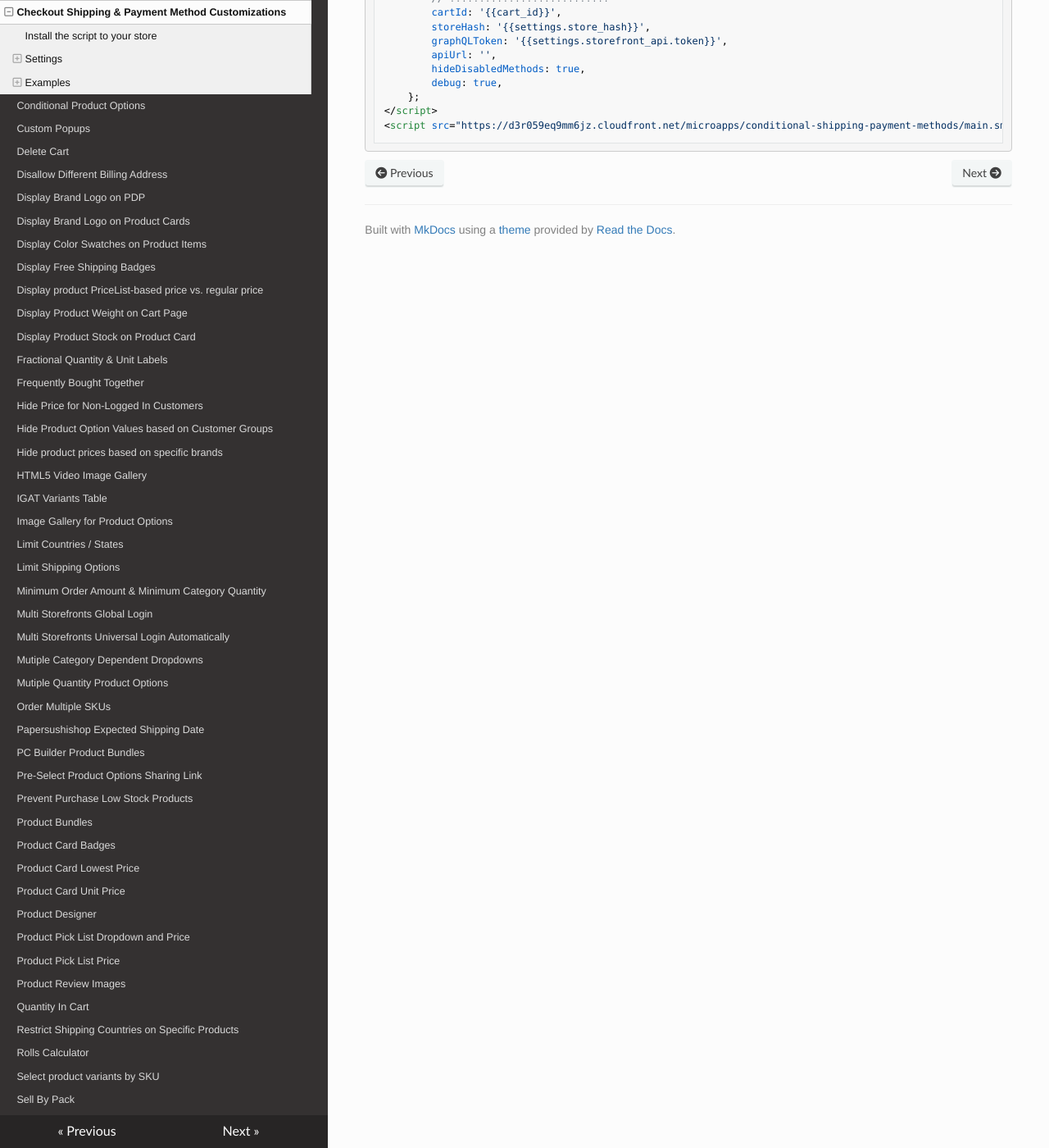
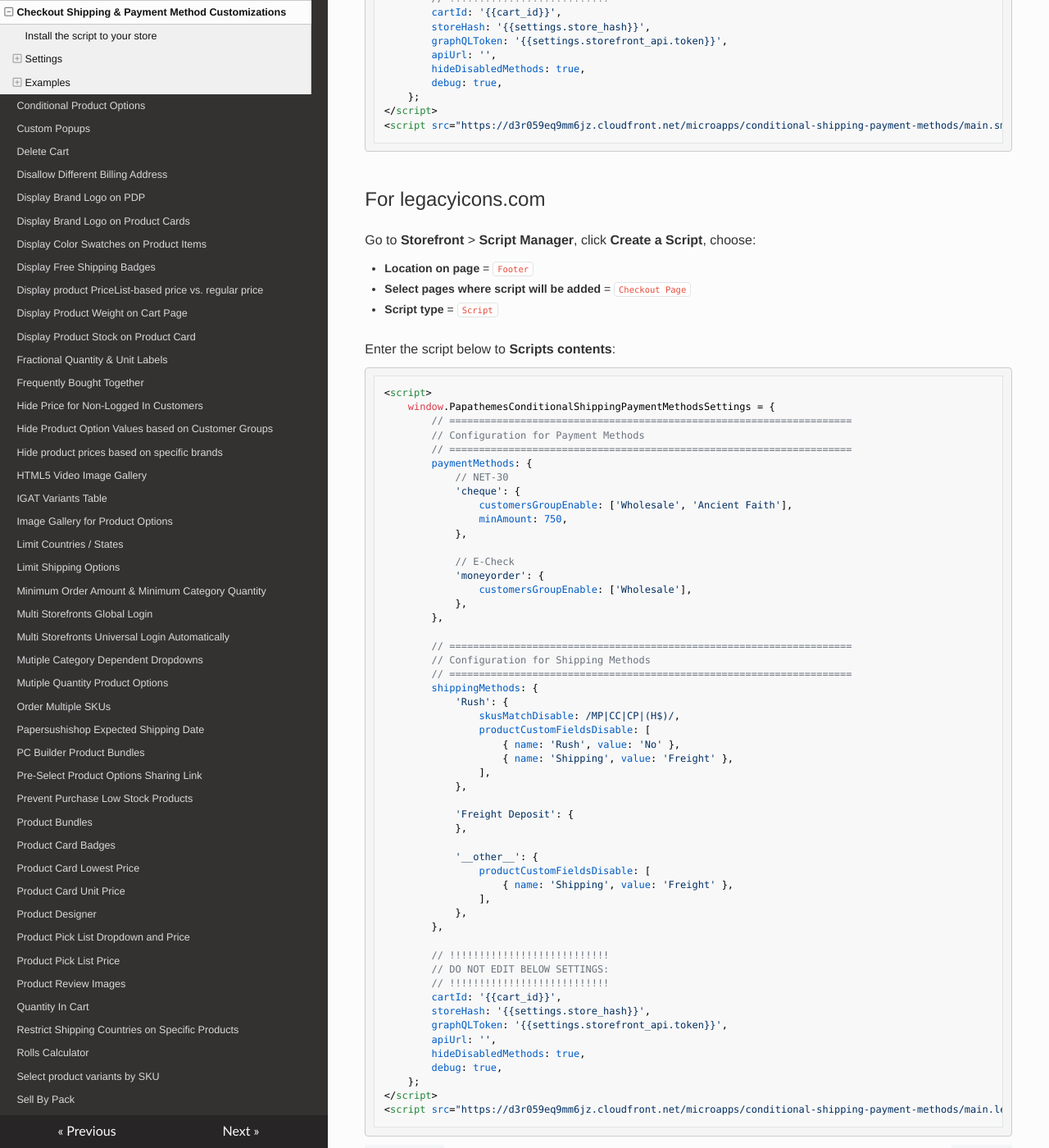
Before and after one commit to tvlgiao/bc-addons-docs, an MkDocs documentation site: the page built from docs/checkout-shipping-and-payment-method-customizations.md, in a window 1280 px wide and 1400 px high, scrolled down 16279 px. Shown: the whole window at 82% size. Built offline with MkDocs 1.6.1, drawn with Linux system fonts in a browser that asks for light colours; nearby versions of some CDN libraries.

Commit message:
Update checkout-shipping-and-payment-method-customizations.md for legacyicons.com

````diff
--- a/docs/checkout-shipping-and-payment-method-customizations.md
+++ b/docs/checkout-shipping-and-payment-method-customizations.md
@@ -818,3 +818,70 @@ Enter the script below to **Scripts contents**:
 </script>
 <script src="https://d3r059eq9mm6jz.cloudfront.net/microapps/conditional-shipping-payment-methods/main.smartwheel.ca.js" async defer></script>
 ```
+
+
+
+### For legacyicons.com
+
+Go to **Storefront** > **Script Manager**, click **Create a Script**, choose:
+
+- **Location on page** = `Footer`
+- **Select pages where script will be added** = `Checkout Page`
+- **Script type** = `Script`
+
+Enter the script below to **Scripts contents**:
+
+```html
+<script>
+    window.PapathemesConditionalShippingPaymentMethodsSettings = {
+        // ====================================================================
+        // Configuration for Payment Methods
+        // ====================================================================
+        paymentMethods: {
+            // NET-30
+            'cheque': {
+                customersGroupEnable: ['Wholesale', 'Ancient Faith'],
+                minAmount: 750,
+            },
+
+            // E-Check
+            'moneyorder': {
+                customersGroupEnable: ['Wholesale'],
+            },
+        },
+
+        // ====================================================================
+        // Configuration for Shipping Methods
+        // ====================================================================
+        shippingMethods: {
+            'Rush': {
+                skusMatchDisable: /MP|CC|CP|(H$)/,
+                productCustomFieldsDisable: [
+                    { name: 'Rush', value: 'No' },
+                    { name: 'Shipping', value: 'Freight' },
+                ],
+            },
+
+            'Freight Deposit': {
+            },
+
+            '__other__': {
+                productCustomFieldsDisable: [
+                    { name: 'Shipping', value: 'Freight' },
+                ],
+            },
+        },
+
+        // !!!!!!!!!!!!!!!!!!!!!!!!!!!
+        // DO NOT EDIT BELOW SETTINGS:
+        // !!!!!!!!!!!!!!!!!!!!!!!!!!!
+        cartId: '{{cart_id}}',
+        storeHash: '{{settings.store_hash}}',
+        graphQLToken: '{{settings.storefront_api.token}}',
+        apiUrl: '',
+        hideDisabledMethods: true,
+        debug: true,
+    };
+</script>
+<script src="https://d3r059eq9mm6jz.cloudfront.net/microapps/conditional-shipping-payment-methods/main.legacyicons.com.js" async defer></script>
+```
````
